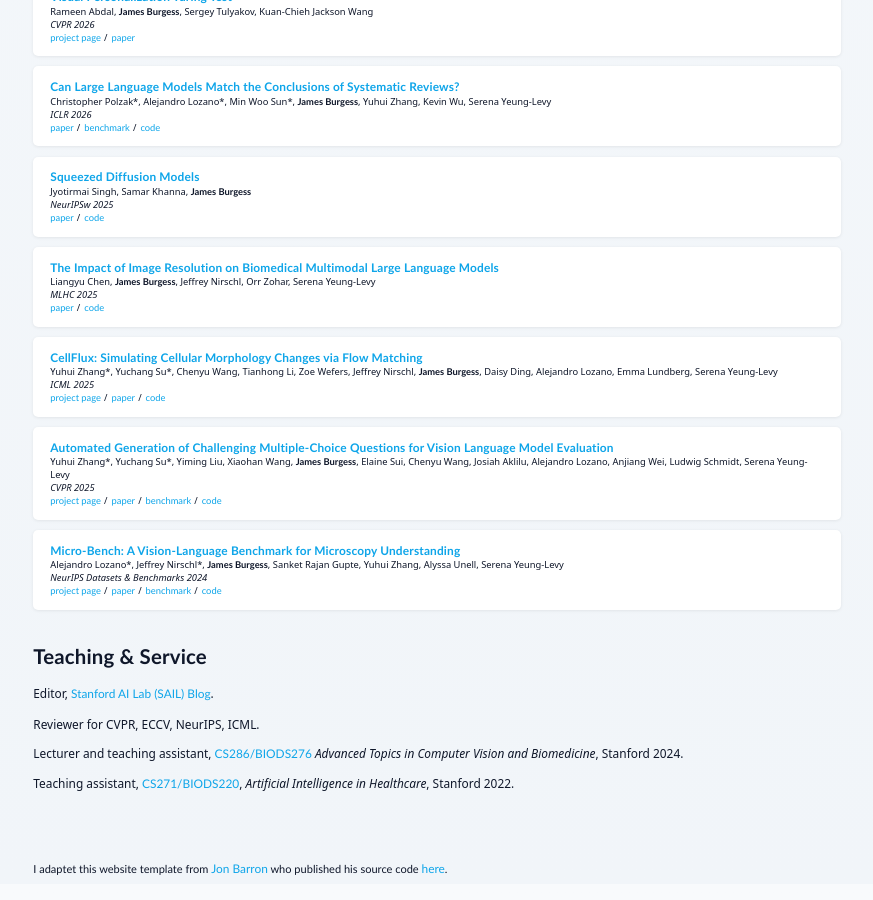
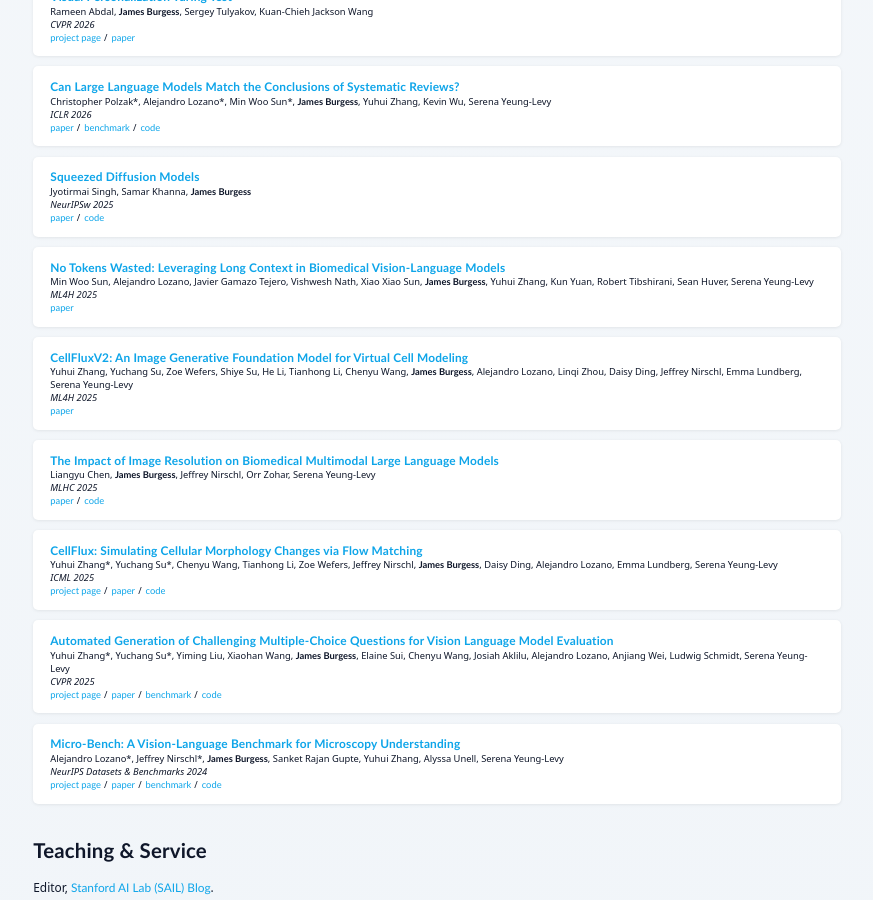
Before and after one commit to jmhb0/jmhb0.github.io, a Jekyll site: the page built from index.md, in a window 1280 px wide and 900 px high, scrolled down 2371 px. Shown: the whole window, without its empty margins (203-1076 px from the left). Built offline with Jekyll 4.4.1, drawn with Linux system fonts in a browser that asks for light colours.

Commit message:
Add CellFluxV2 and No Tokens Wasted to other publications (ML4H 2025)
Co-Authored-By: Claude Opus 4.6 (1M context) <noreply@anthropic.com>

```diff
--- a/_data/other_papers.yml
+++ b/_data/other_papers.yml
@@ -36,6 +36,24 @@
       href: https://github.com/joe-singh/squeezing
   # note: "*co-first authorship"
   # description: """
+
+- key: notokenswasted
+  title: "No Tokens Wasted: Leveraging Long Context in Biomedical Vision-Language Models"
+  venue: "ML4H 2025"
+  authors_html: "Min Woo Sun, Alejandro Lozano, Javier Gamazo Tejero, Vishwesh Nath, Xiao Xiao Sun, <strong>James Burgess</strong>, Yuhui Zhang, Kun Yuan, Robert Tibshirani, Sean Huver, Serena Yeung-Levy"
+  image: None
+  links:
+    - text: paper
+      href: https://arxiv.org/abs/2510.03978
+
+- key: cellfluxv2
+  title: "CellFluxV2: An Image Generative Foundation Model for Virtual Cell Modeling"
+  venue: "ML4H 2025"
+  authors_html: "Yuhui Zhang, Yuchang Su, Zoe Wefers, Shiye Su, He Li, Tianhong Li, Chenyu Wang, <strong>James Burgess</strong>, Alejandro Lozano, Linqi Zhou, Daisy Ding, Jeffrey Nirschl, Emma Lundberg, Serena Yeung-Levy"
+  image: None
+  links:
+    - text: paper
+      href: https://www.biorxiv.org/content/10.1101/2026.01.22.634424v1
 
 - key: medresolution
   title: "The Impact of Image Resolution on Biomedical Multimodal Large Language Models"
```
